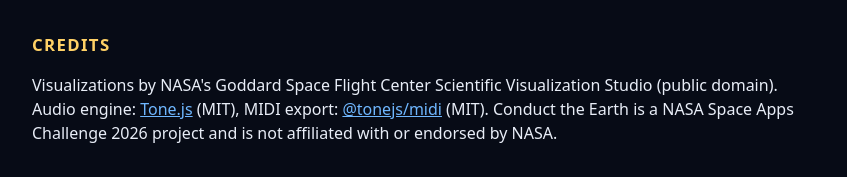
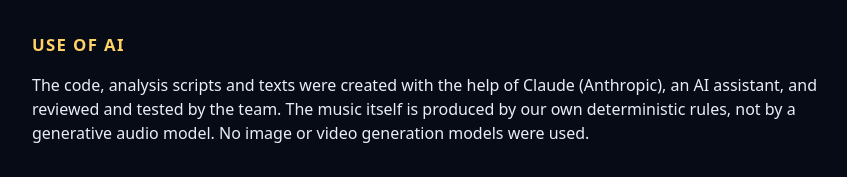
Before and after one commit to tchief/jukebox, a website built with Vite: page how.html in a window 1280 px wide. Shown: the part 2022-2199 px from the top of the page, without its empty margins (214-1061 px from the left). Built offline with nearby package versions, Linux system fonts and the light colour scheme.

Commit message:
Disclose AI assistance (README, How it works, package metadata)

```diff
--- a/how.html
+++ b/how.html
@@ -71,6 +71,9 @@
     <p><strong>Browser extension:</strong> <a href="/earth-orchestra-extension.zip">download</a>, unzip, open <code>chrome://extensions</code>, turn on Developer mode, choose <em>Load unpacked</em>. Every NASA SVS visualization page then gets an optional <em>Play as music</em> button.</p>
     <p>Add <code>&lt;earth-orchestra svs="3912"&gt;</code> to any page (<a href="/embed-demo.html">see the example</a>), run full-screen with <a href="/?kiosk=1">kiosk mode</a>, or download WAV and MIDI files.</p>
 
+    <h2>Use of AI</h2>
+    <p>The code, analysis scripts and texts were created with the help of Claude (Anthropic), an AI assistant, and reviewed and tested by the team. The music itself is produced by our own deterministic rules, not by a generative audio model. No image or video generation models were used.</p>
+
     <h2>Credits</h2>
     <p>Visualizations by NASA's Goddard Space Flight Center Scientific Visualization Studio (public domain). Audio engine: <a href="https://tonejs.github.io/">Tone.js</a> (MIT), MIDI export: <a href="https://github.com/Tonejs/Midi">@tonejs/midi</a> (MIT). Conduct the Earth is a NASA Space Apps Challenge 2026 project and is not affiliated with or endorsed by NASA.</p>
   </main>
--- a/package.json
+++ b/package.json
@@ -5,6 +5,7 @@
   "type": "module",
   "description": "Conduct the Earth: real-time sonification of NASA Earth Information Center visualizations.",
   "license": "MIT",
+  "keywords": ["sonification", "nasa", "space-apps-2026", "accessibility", "ai-assisted"],
   "scripts": {
     "dev": "vite",
     "build": "tsc --noEmit && vite build",
```
Also changed, not shown: README.md.
